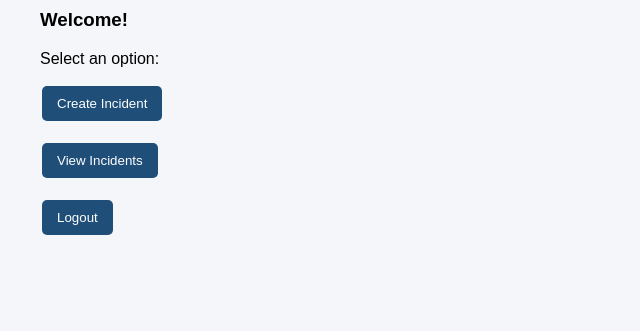
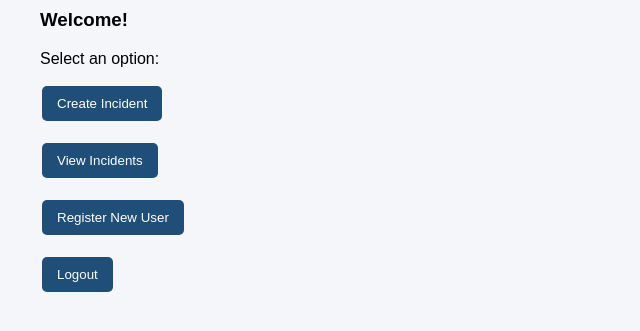
Before and after one commit to bhuwankhadka99/Cybersecurity-Incident-Reporting-System, a Flask app: template templates/dashboard.html in a window 1280 px wide. Shown: the part 158-489 px from the top of the page, without its empty margins (0-640 px from the left). Run offline with Flask 3, Linux system fonts and the light colour scheme; the template is opened without the code that fills it, so the values that code supplies are empty.

Commit message:
Improve dashboard navigation

```diff
--- a/templates/dashboard.html
+++ b/templates/dashboard.html
@@ -28,6 +28,12 @@
 
 <br><br>
 
+    <button onclick="window.location.href='/register-page'">
+        Register New User
+    </button>
+
+    <br><br>
+
 <button onclick="window.location.href='/login-page'">
     Logout
 </button>
```
